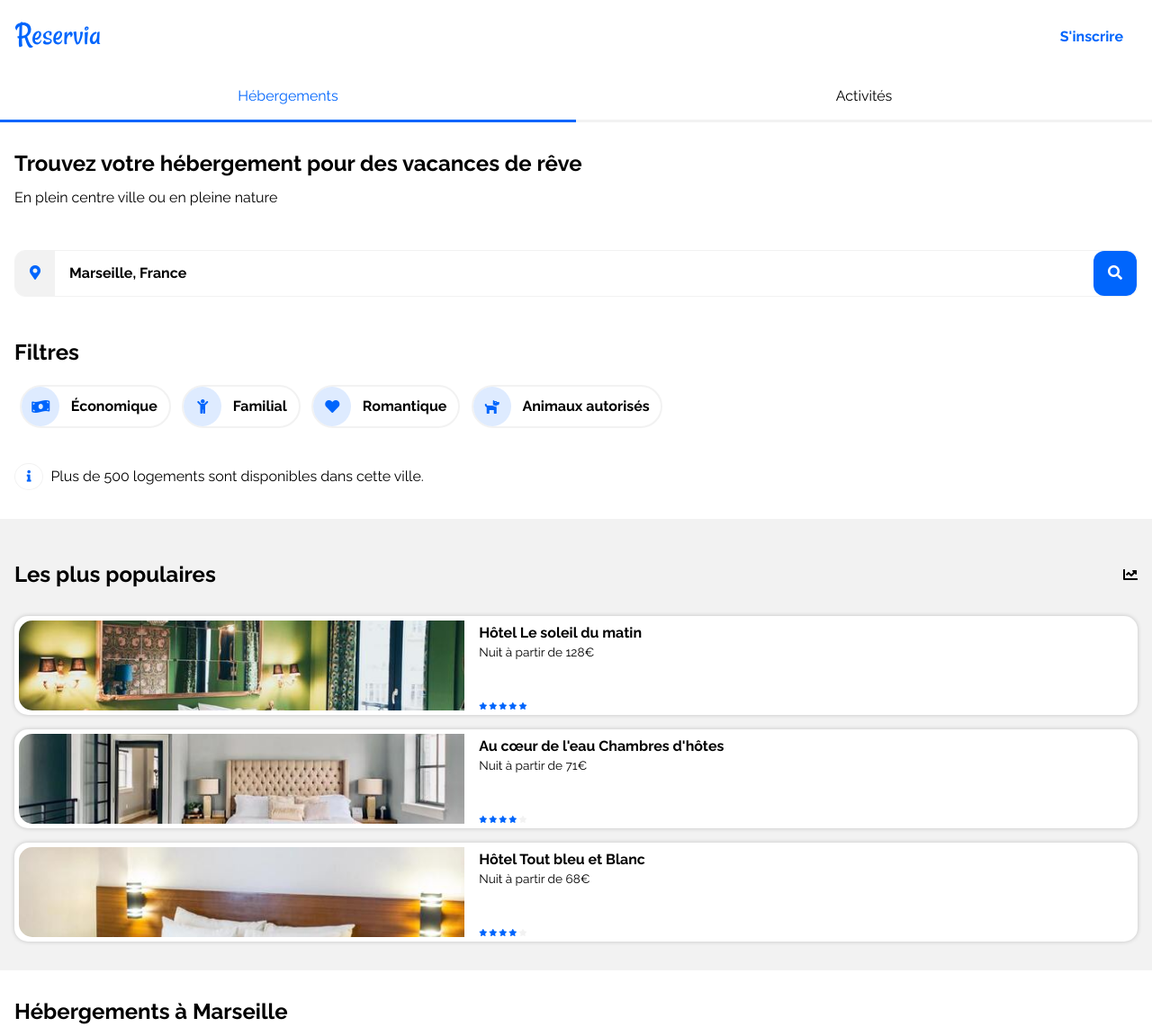
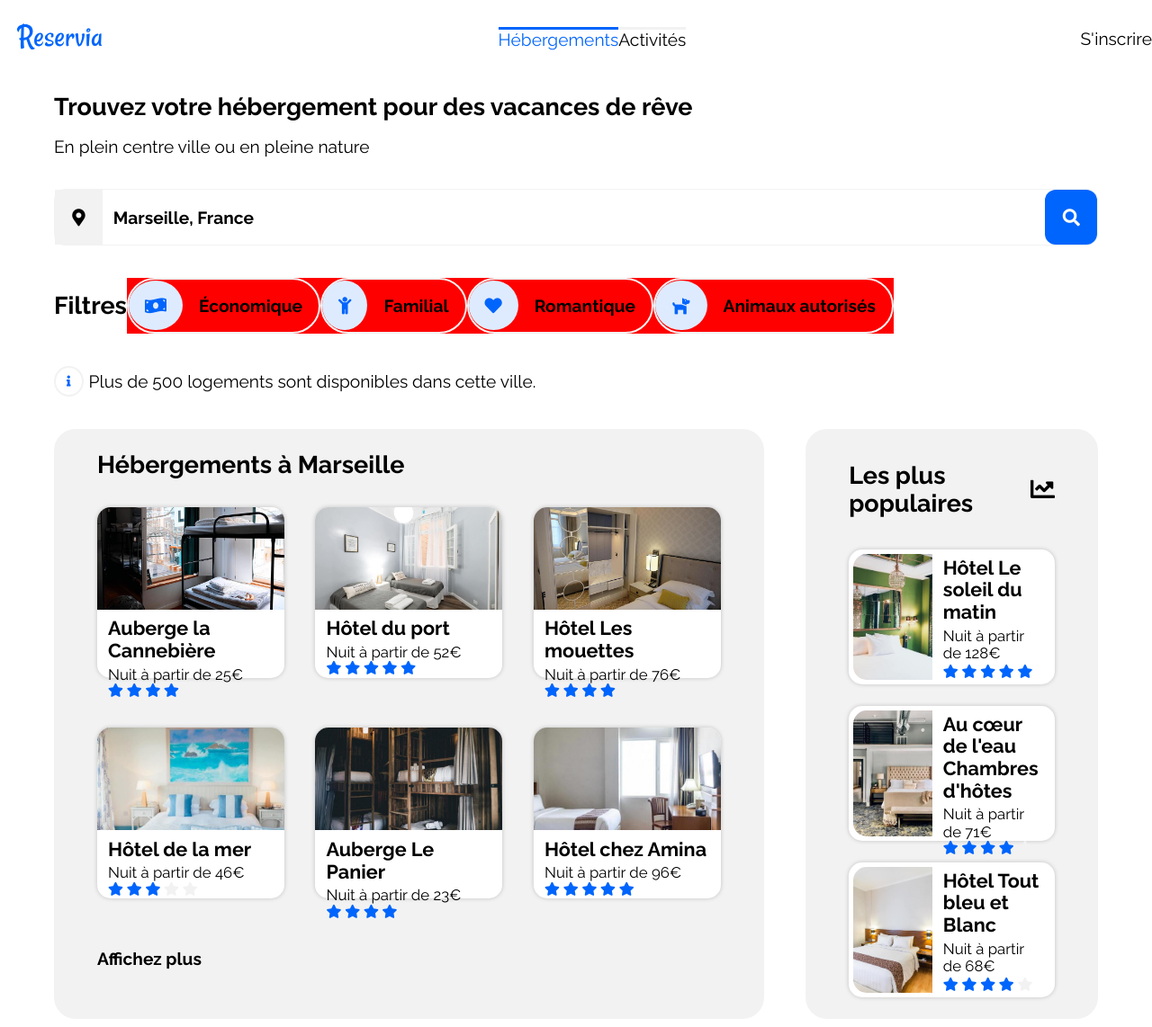
Before and after one commit to canthom/ThomasCan_2_10032021, a plain HTML site: page index.html in a window 1280 px wide. Shown: the top 1142 px of the page at 90% size. Drawn offline with Linux system fonts and the light colour scheme.

Commit message:
Début du Responsive Design

```diff
--- a/css/main.css
+++ b/css/main.css
@@ -1,6 +1,13 @@
-/* Global */
+html {
+  /* 1rem = 10px  */
+  /* 10/16 * 100 */
+  font-size: 62.5%;
+}
+
 body {
   font-family: 'Raleway', sans-serif;
+  font-weight: 400;
+  font-size: var(--default-font-size);
   color: var(--color-black);
 }
 
@@ -9,7 +16,8 @@ a {
   color: var(--color-black);
 }
 
-ul, ol {
+ul,
+ol {
   list-style: none;
 
   /* CHECK AVEC PIERRE !!!!!!!!!!!!!!!!!!!!!!!!!!!!!!!!!!!!!!!!!!!!! */
@@ -22,7 +30,7 @@ button {
   color: var(--color-primary);
   font-weight: 700;
   border: none;
-  padding: 1rem;
+  padding: 1.6rem;
   outline: none;
 }
 
@@ -31,40 +39,36 @@ input {
 }
 
 /* /////// */
+/* /////// */
 /* Header */
 .header {
   display: flex;
   flex-wrap: wrap;
   justify-content: space-between;
-}
-
-.header__logo {
-  justify-self: flex-start;
+  align-items: center;
 }
 
 .header__nav {
   order: 3;
   width: 100%;
-
   display: flex;
   align-items: center;
 }
 
 .header__list {
   width: 100%;
-
   display: flex;
   align-items: center;
 }
 
 .header__item {
   flex-basis: 50%;
-
   display: flex;
   justify-content: center;
 }
 
 .header__link {
+  font-size: var(--default-font-size);
   flex-basis: 100%;
   text-align: center;
 
@@ -72,29 +76,26 @@ input {
 }
 
 .header__link--active {
-
   color: var(--color-primary);
   border-bottom: 3px solid var(--color-primary);
 }
 
-.header__register {
-  justify-self: flex-end;
+/* ///// */
+/* Main */
+.main {
+  padding: 0 5rem;
 }
 
 /* /////// */
 /* Search */
-.main-header {
-  padding: 0 1rem;
-}
-
 .search {
-  overflow: hidden;
   display: flex;
   justify-content: space-between;
   align-items: center;
 
   border: 1px solid var(--color-secondary);
   border-radius: 12px;
+  font-size: var(--default-font-size);
 }
 
 .search__gps {
@@ -124,26 +125,29 @@ input {
   color: var(--color-white);
 }
 
+/* /////// */
 /* //////// */
 /* Filters */
 .filters__list {
   display: flex;
   flex-wrap: wrap;
+  background-color: red;
 }
 .filters__item {
   font-weight: 700;
   border: 2px solid var(--color-secondary);
-  border-radius: 30px;
+  border-radius: 3rem;
   display: flex;
-  margin: .4rem;
+  align-items: center;
+  margin-top: 1rem;
+  margin-right: 1rem;
 }
 
 .filters__item div {
   background-color: var(--color-primary-light);
   color: var(--color-primary);
   border-radius: 50%;
-  padding: .8rem;
-  width: 1rem;
+  padding: 1.5rem;
 
   display: flex;
   justify-content: center;
@@ -151,7 +155,7 @@ input {
 }
 
 .filters__link {
-  padding: .8rem;
+  padding: 1.5rem;
 }
 
 .filters__info {
@@ -160,11 +164,11 @@ input {
   position: relative;
 }
 .filters__info i {
-  padding: .5rem .8rem;
-  margin-right: .5rem;
-  font-size: .8rem;
+  padding: 0.75rem 1rem;
+  margin-right: 0.5rem;
+  font-size: 1rem;
   color: var(--color-primary);
-  border: 1px solid var(--color-secondary);
+  border: 2px solid var(--color-secondary);
   border-radius: 50%;
 }
 
@@ -175,9 +179,12 @@ input {
   justify-content: space-between;
   align-items: center;
 }
+.popular__header i {
+  font-size: 2.25rem;
+}
 
 .popular__card {
-  height: 100px;
+  height: 140px;
   padding: 5px;
 }
 
@@ -197,7 +204,7 @@ input {
 }
 
 .lodging__card .card__info {
-  padding: .5rem 1rem;
+  padding: 0.5rem 1rem;
 }
 
 /* Transformer les card lodging + activities en card--horizontal !!!!!!!!!!!!!!!!!!!!!!!!!!!!!!!!*/
@@ -229,9 +236,13 @@ input {
 
 /* /////// */
 /* Footer */
+.footer {
+  padding: 4rem;
+}
 footer > div:not(:last-child) {
-  margin-bottom: 2.5rem;
+  margin-bottom: 4rem;
 }
+
 .footer__item {
-  padding: .3rem 0;
+  padding: 0.8rem 0;
 }
--- /dev/null
+++ b/css/responsive.css
@@ -0,0 +1,122 @@
+/* Media Queries & Breakpoints */
+
+/* Phone = 600px */
+/* Tablet Portrait = 900px */
+/* Tablet Landscape = 1200px */
+/* Desktop = 1800px */
+
+@media (min-width: 600px) {
+  html {
+    font-size: 75%;
+  }
+}
+
+@media (min-width: 900px) {
+  /* Header */
+
+  .header {
+    flex-wrap: nowrap;
+    justify-content: flex-end;
+  }
+
+  .header__logo {
+    flex-basis: 80%;
+  }
+
+  .header__nav {
+    order: 0;
+  }
+
+  .header__item {
+    flex-basis: auto;
+  }
+
+  .header__link {
+    border-top: 3px solid var(--color-secondary);
+    border-bottom: none;
+  }
+
+  .header__link--active {
+    color: var(--color-primary);
+    border-top: 3px solid var(--color-primary);
+  }
+
+  /* Activities */
+  .activities {
+    display: flex;
+    margin: 5rem 0;
+  }
+
+  /* Footer */
+  .footer {
+    display: flex;
+    padding: 5rem;
+  }
+
+  .footer__item {
+    margin-right: 20rem;
+  }
+
+  .main {
+    display: flex;
+    flex-wrap: wrap;
+    justify-content: space-between;
+  }
+  .main-header {
+    flex-basis: 100%;
+  }
+  .filters {
+    display: flex;
+    align-items: center;
+    flex-wrap: wrap;
+  }
+  .filters h2 {
+    margin: 0;
+  }
+  .filters__item {
+    margin: 0;
+  }
+  .filters__info {
+    flex-basis: 100%;
+  }
+  .lodging {
+    box-sizing: border-box;
+    border-radius: 2rem;
+    order: 1;
+    flex-basis: 68%;
+    background-color: var(--color-secondary);
+    margin: 0;
+    display: flex;
+    flex-wrap: wrap;
+    justify-content: space-between;
+    padding: 2rem 4rem;
+  }
+
+  .lodging h2 {
+    flex-basis: 100%;
+  }
+
+  .lodging__more {
+    flex-basis: 100%;
+  }
+
+  .lodging__card {
+    flex-basis: 30%;
+  }
+  .popular {
+    box-sizing: border-box;
+    border-radius: 2rem;
+    order: 2;
+    flex-basis: 28%;
+    padding: 0 4rem;
+  }
+  .activities {
+    order: 3;
+    display: flex;
+    flex-direction: row;
+    flex-wrap: wrap;
+  }
+  .activities h2 {
+    flex-basis: 100%;
+  }
+}
--- a/css/utilities.css
+++ b/css/utilities.css
@@ -13,26 +13,31 @@
   color: var(--color-secondary);
 }
 
+.color--black {
+  color: var(--color-black);
+}
 
 /* Titres & Paragraphe */
 .heading-1 {
-  font-size: 1.5rem;
+  font-size: 2.25rem;
 }
 
 .heading-2 {
   margin: 0;
+  font-size: 2.25rem;
 }
 
 .heading-3 {
-
 }
 
 .heading-4 {
-  margin: .3rem 0;
+  margin: 0.3rem 0;
+  font-size: 1.8rem;
 }
 
 .paragraph {
   margin: 0;
+  font-size: var(--default-font-size);
 }
 
 /* Boutons */
@@ -51,7 +56,7 @@
 }
 
 .m-small {
-  margin: 2rem 0;
+  margin: 3rem 0;
 }
 
 .m-medium {
@@ -67,23 +72,23 @@
 }
 
 .mb-smallest {
-  margin-bottom: 1rem;
+  margin-bottom: 2rem;
 }
 
 .mb-small {
-  margin-bottom: 2rem;
+  margin-bottom: 4rem;
 }
 
 /* Padding */
 .p-smallest {
-  padding: 1rem;
+  padding: 1.5rem;
 }
 
 .p-small {
   padding: 2rem;
 }
 .p-medium {
-  padding: 3rem 0;
+  padding: 2.5rem;
 }
 
 /* Card */
@@ -92,9 +97,9 @@
   display: flex;
 
   /* À modifier !!!!!!!!!!!!!!!!!!!!!!!!!!!!!!!!!!! */
-  box-shadow: 0px 0px 5px 0px rgba(0,0,0,0.2);
-  -webkit-box-shadow: 0px 0px 5px 0px rgba(0,0,0,0.2);
-  -moz-box-shadow: 0px 0px 5px 0px rgba(0,0,0,0.2);
+  box-shadow: 0px 0px 5px 0px rgba(0, 0, 0, 0.2);
+  -webkit-box-shadow: 0px 0px 5px 0px rgba(0, 0, 0, 0.2);
+  -moz-box-shadow: 0px 0px 5px 0px rgba(0, 0, 0, 0.2);
 }
 
 .card img {
@@ -106,17 +111,17 @@
 
 .card__info {
   height: 100%;
-  padding-right: .5rem;
+  padding-right: 0.5rem;
   display: flex;
   flex-direction: column;
   justify-content: space-between;
 }
 
 .card__info p {
-  font-size: .85rem;
+  font-size: 1.4rem;
 }
 
 .card__icons {
   color: var(--color-primary);
-  font-size: .5rem;
+  font-size: 1.25rem;
 }
--- a/css/variables.css
+++ b/css/variables.css
@@ -1,5 +1,6 @@
 /* Variables */
 :root {
+  /* Colors */
   --color-primary: #0065fc;
   --color-primary-light: #deebff;
 
@@ -7,4 +8,7 @@
 
   --color-white: #fff;
   --color-black: #000;
+
+  /* Font Size */
+  --default-font-size: 1.6rem;
 }
--- a/index.html
+++ b/index.html
@@ -18,6 +18,7 @@
   <link rel="stylesheet" href="./css/variables.css">
   <link rel="stylesheet" href="./css/utilities.css">
   <link rel="stylesheet" href="./css/main.css">
+  <link rel="stylesheet" href="./css/responsive.css">
 
   <!-- Title -->
   <title>Reservia &mdash; Trouvez votre hébergement pour des vacances de rêve</title>
@@ -33,29 +34,29 @@
     <nav class="header__nav">
       <ul class="header__list">
         <li class="header__item">
-          <a href="#" class="header__link header__link--active p-smallest">Hébergements</a>
+          <a href="#lodging" class="header__link header__link--active">Hébergements</a>
         </li>
         <li class="header__item">
-          <a href="#" class="header__link p-smallest">Activités</a>
+          <a href="#activities" class="header__link">Activités</a>
         </li>
       </ul>
     </nav>
 
-    <div class="header__register p-smallest">
-      <button class="header__btn">S'inscrire</button>
+    <div class="header__register">
+      <a class="header__btn">S'inscrire</a>
     </div>
 
   </header>
 
   <main class="main">
 
-    <header class="main-header m-small">
+    <header class="main-header">
       <h1 class="heading-1">Trouvez votre hébergement pour des vacances de rêve</h1>
       <p class="paragraph">En plein centre ville ou en pleine nature</p>
 
       <form action="#" class="search m-medium">
         <div class="search__gps">
-          <button class="btn">
+          <button class="btn color--black">
             <i class="fas fa-map-marker-alt"></i>
           </button>
         </div>
@@ -109,6 +110,7 @@
         <i class="fas fa-chart-line"></i>
       </div>
 
+      <div class="container">
         <div class="card popular__card bg--white mb-smallest">
           <img src="./img/lodging/soleil-du-matin.jpg" alt="Photo de l'hôtel Le soleil du matin">
           <div class="card__info">
@@ -159,13 +161,14 @@
             </div>
           </div>
         </div>
+      </div>
 
     </section>
 
-    <section class="lodging p-smallest m-smallest">
-      <h2 class="heading-2 mb-small">Hébergements à Marseille</h2>
+    <section id="lodging" class="lodging">
+      <h2 class="heading-2">Hébergements à Marseille</h2>
 
-      <div class="card lodging__card bg--white mb-smallest">
+      <div class="card lodging__card bg--white">
         <img src="./img/lodging/auberge-cannebiere.jpg" alt="Photo de l'Auberge la Cannebière">
         <div class="card__info">
           <div class="card__text">
@@ -271,8 +274,8 @@
 
     </section>
 
-    <section class="activities p-smallest m-smallest">
-      <h2 class="heading-2 mb-small">Activités à Marseille</h2>
+    <section id="activities" class="activities">
+      <h2 class="heading-2 mb-smallest">Activités à Marseille</h2>
 
       <div class="card activities__card bg--white mb-smallest">
         <img src="./img/activities/vieux-port.jpg" alt="Photo du Vieux Port de Marseille">
@@ -324,7 +327,7 @@
 
   </main>
 
-  <footer class="footer bg--secondary p-small">
+  <footer class="footer bg--secondary">
     <div class="footer__about">
       <h3 class="footer__title heading-3">A propos</h3>
       <ul class="footer__list">
```
Lines whose indentation alone changed are shown as unchanged.
